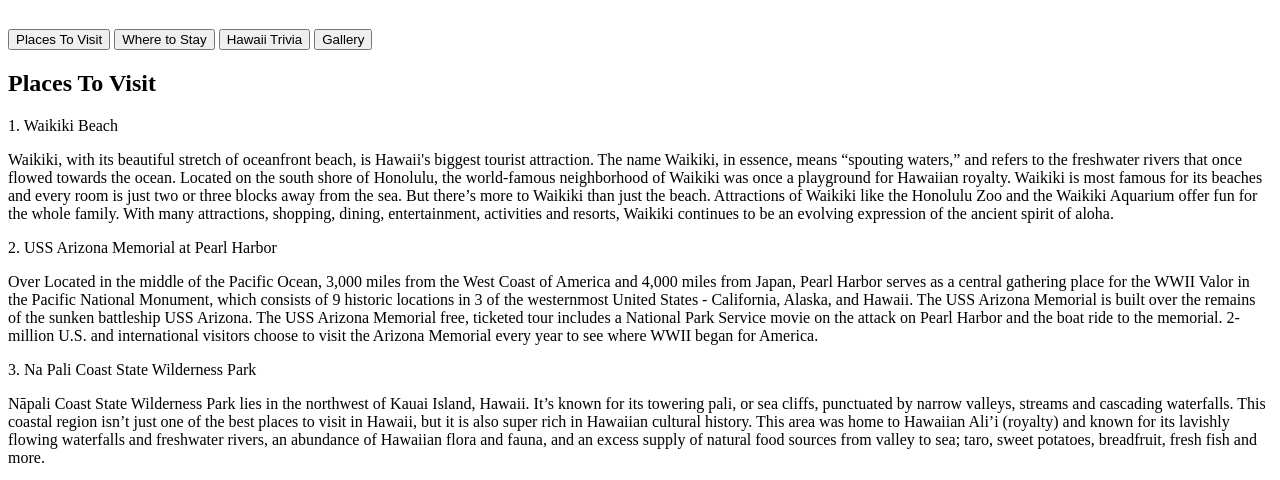
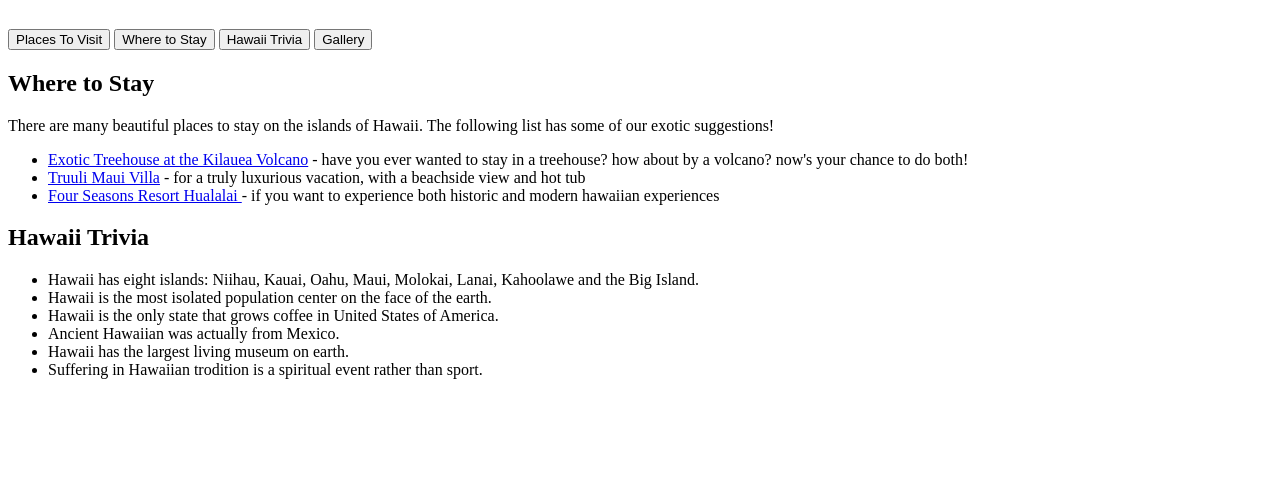
Before and after one commit to a-hirst/Creative1, a plain HTML site: page index.html in a window 1280 px wide. Both pictures are taken after a click on the button "Where to Stay". Shown: the part 317-797 px from the top of the page. Drawn offline with Linux system fonts and the light colour scheme.

Commit message:
Update index.html

```diff
--- a/index.html
+++ b/index.html
@@ -3,14 +3,13 @@
   <link rel="stylesheet" type="text/css" href="styles.css">
     <script>
     function HideAndShow(idName){
-      alert('idName: ' + idName);
       var list = ["section1", "section2", "section3", "section4"];
       for (var i=0; i<list.length; i++) {
         var id = list[i];
         if(id == idName) {
-         document.getElementById(idName).style.display = inital;
+         document.getElementById(idName).style.display = "inital";
         } else {
-          document.getElementById(id).style.display = none;
+          document.getElementById(id).style.display = "none";
         }
       }
     }
```
